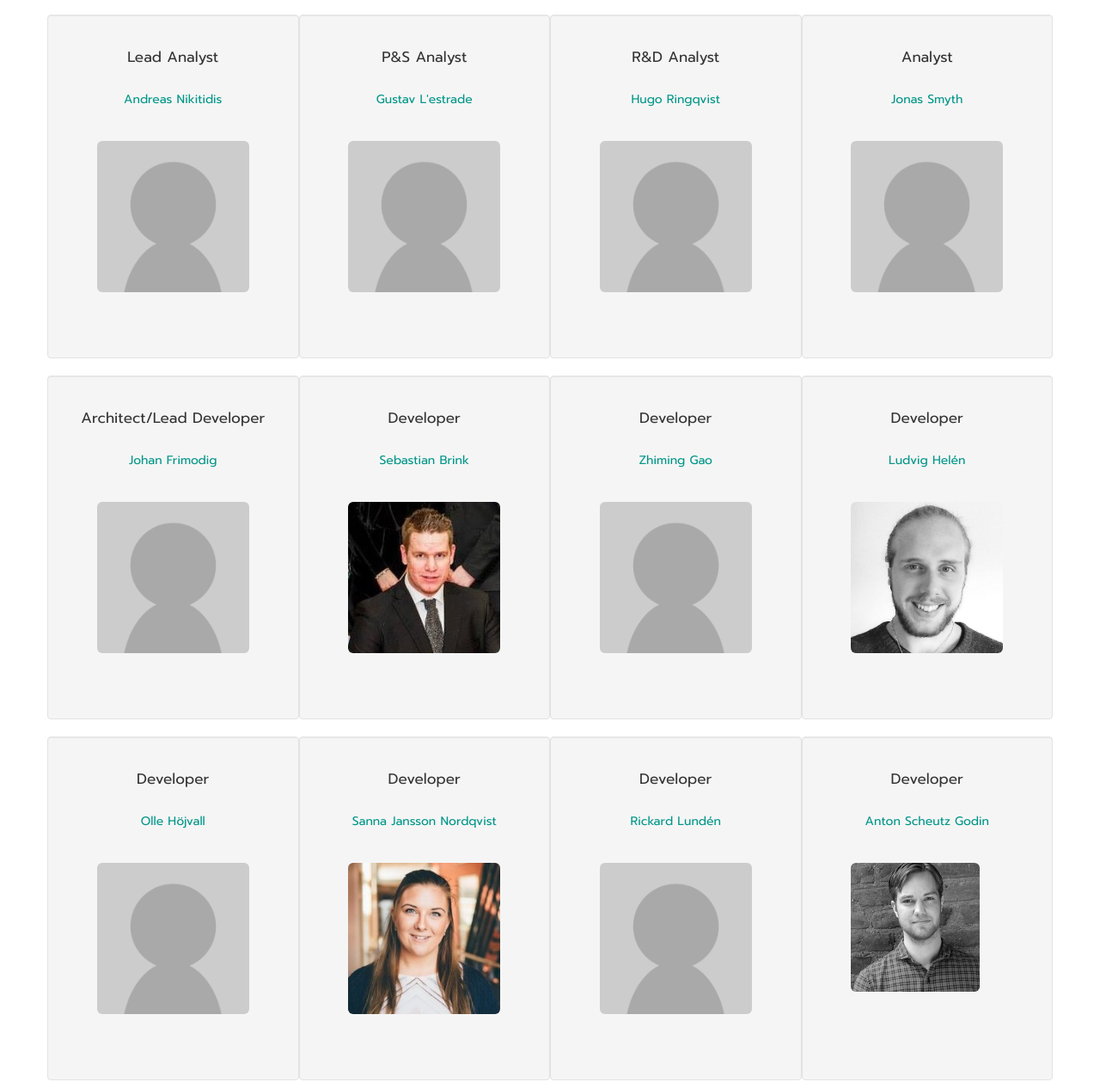
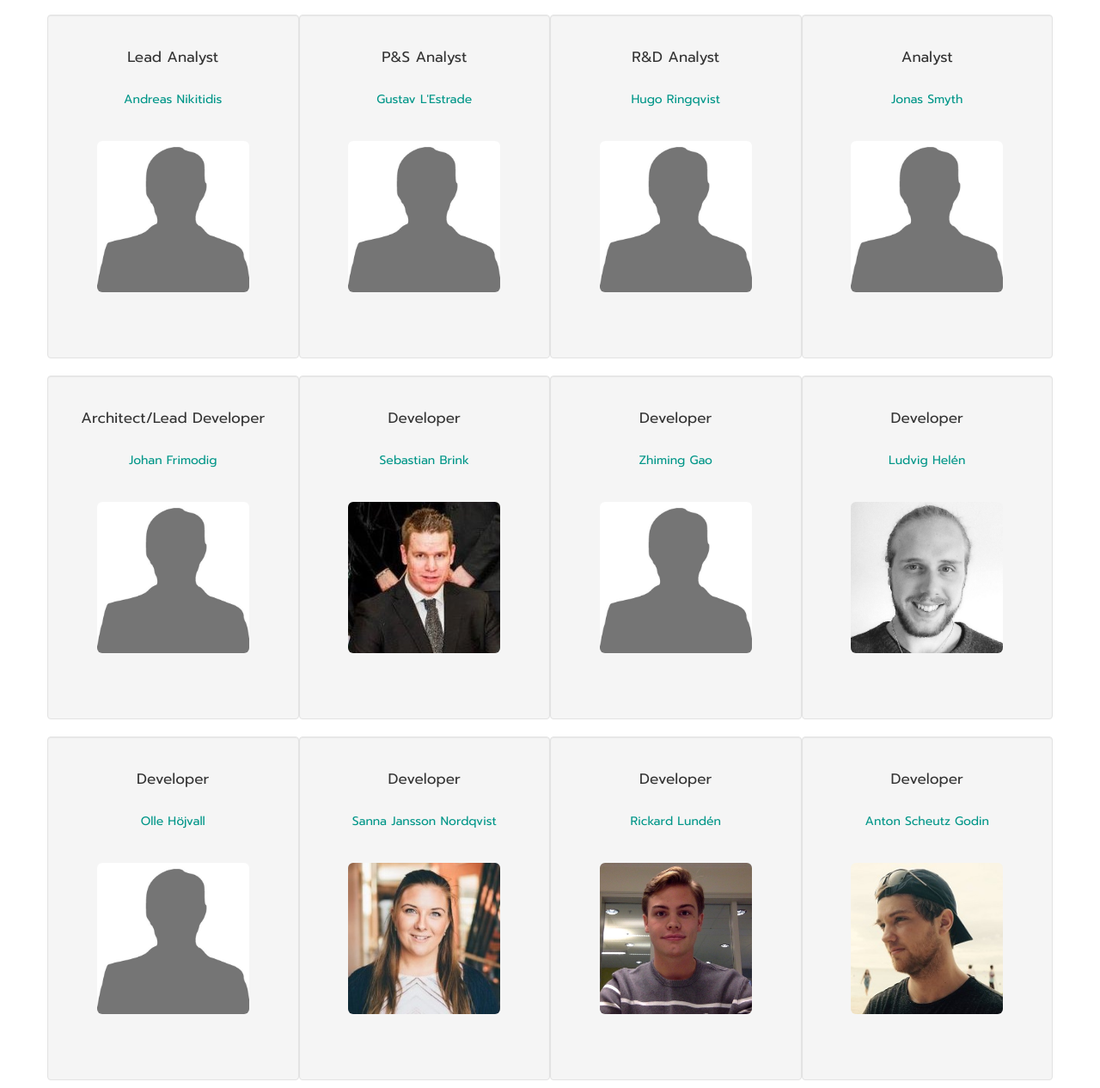
Before and after one commit to bossom/Seed, a plain HTML site: page index.html in a window 1280 px wide. Shown: the part 1194-2460 px from the top of the page at 86% size. Drawn offline with Linux system fonts and the light colour scheme.

Commit message:
More Pictures

```diff
--- a/index.html
+++ b/index.html
@@ -41,7 +41,7 @@
               <br>
               <a href="mailto:linab708@student.liu.se">Linn Abrahamsson</a>
                <div class="imgdiv">
-            <img src="img/noimage.png" class="img-responsive img-rounded">
+            <img src="img/noimage.jpg" class="img-responsive img-rounded">
             </div>
             </div>
             <div class="col-xs-12 col-sm-3 col-md-3 col-lg-3 well">
@@ -57,7 +57,7 @@
               <br>
               <a href="mailto:margu199@student.liu.se"> Marcus Gullbrandsson </a>
               <div class="imgdiv">
-            <img src="img/noimage.png" class="img-responsive img-rounded">
+            <img src="img/noimage.jpg" class="img-responsive img-rounded">
             </div>
             </div>
           </div>
@@ -86,7 +86,7 @@
               <br>
               <a href="mailto:oskdr321@student.liu.se">Oskar Drugge</a>
               <div class="imgdiv">
-            <img src="img/noimage.png" class="img-responsive img-rounded">
+            <img src="img/oskar.jpg" class="img-responsive img-rounded">
             </div>
             </div>
             <div class="col-xs-12 col-sm-3 col-md-3 col-lg-3 well">
@@ -94,7 +94,7 @@
               <br>
               <a href="mailto:chrli316@student.liu.se">Christoffer Lindahl</a>
               <div class="imgdiv">
-            <img src="img/noimage.png" class="img-responsive img-rounded">
+            <img src="img/noimage.jpg" class="img-responsive img-rounded">
             </div>
             </div>
           </div>
@@ -106,15 +106,15 @@
               <br>
               <a href="mailto:andni186@student.liu.se">Andreas Nikitidis</a>
               <div class="imgdiv">
-            <img src="img/noimage.png" class="img-responsive img-rounded">
+            <img src="img/noimage.jpg" class="img-responsive img-rounded">
             </div>
             </div>
             <div class="col-xs-12 col-sm-3 col-md-3 col-lg-3 well">
               <h2>P&S Analyst</h2>
               <br>
-              <a href="mailto:gusle521@student.liu.se">Gustav L'estrade</a>
+              <a href="mailto:gusle521@student.liu.se">Gustav L'Estrade</a>
               <div class="imgdiv">
-            <img src="img/noimage.png" class="img-responsive img-rounded">
+            <img src="img/noimage.jpg" class="img-responsive img-rounded">
             </div>
             </div>
             <div class="col-xs-12 col-sm-3 col-md-3 col-lg-3 well">
@@ -122,7 +122,7 @@
               <br>
               <a href="mailto:hugri775@student.liu.se">Hugo Ringqvist</a>
               <div class="imgdiv">
-            <img src="img/noimage.png" class="img-responsive img-rounded">
+            <img src="img/noimage.jpg" class="img-responsive img-rounded">
             </div>
             </div>
             <div class="col-xs-12 col-sm-3 col-md-3 col-lg-3 well">
@@ -130,7 +130,7 @@
               <br>
               <a href="mailto:jonsm761@student.liu.se"> Jonas Smyth </a>
               <div class="imgdiv">
-            <img src="img/noimage.png" class="img-responsive img-rounded">
+            <img src="img/noimage.jpg" class="img-responsive img-rounded">
             </div>
             </div>
           </div>
@@ -142,7 +142,7 @@
               <br>
               <a href="mailto:johfr035@student.liu.se ">Johan Frimodig </a>
               <div class="imgdiv">
-            <img src="img/noimage.png" class="img-responsive img-rounded">
+            <img src="img/noimage.jpg" class="img-responsive img-rounded">
             </div>
             </div>
             <div class="col-xs-12 col-sm-3 col-md-3 col-lg-3 well">
@@ -159,7 +159,7 @@
               <br>
               <a href="mailto:zhiga600@student.liu.se">Zhiming Gao</a>
               <div class="imgdiv">
-            <img src="img/noimage.png" class="img-responsive img-rounded">
+            <img src="img/noimage.jpg" class="img-responsive img-rounded">
             </div>
             </div>
             <div class="col-xs-12 col-sm-3 col-md-3 col-lg-3 well">
@@ -179,7 +179,7 @@
               <br>
               <a href="mailto:oloho948@student.liu.se">Olle Höjvall </a>
               <div class="imgdiv">
-            <img src="img/noimage.png" class="img-responsive img-rounded">
+            <img src="img/noimage.jpg" class="img-responsive img-rounded">
             </div>
             </div>
             <div class="col-xs-12 col-sm-3 col-md-3 col-lg-3 well">
@@ -195,7 +195,7 @@
               <br>
               <a href="mailto:riclu664@student.liu.se">Rickard Lundén</a>
               <div class="imgdiv">
-            <img src="img/noimage.png" class="img-responsive img-rounded">
+            <img src="img/rickard.jpg" class="img-responsive img-rounded">
             </div>
             </div>
             <div class="col-xs-12 col-sm-3 col-md-3 col-lg-3 well">
@@ -203,7 +203,7 @@
               <br>
               <a href="mailto:antgo684@student.liu.se">Anton Scheutz Godin </a>
               <div class="imgdiv">
-            <img src="img/anton.png" class="img-responsive img-rounded">
+            <img src="img/antons.jpg" class="img-responsive img-rounded">
             </div>
             </div>
           </div>
@@ -215,7 +215,7 @@
               <br>
               <a href="mailto:levsa958@student.liu.se">Levi Sällberg</a>
               <div class="imgdiv">
-            <img src="img/noimage.png" class="img-responsive img-rounded">
+            <img src="img/noimage.jpg" class="img-responsive img-rounded">
             </div>
             </div>
             <div class="col-xs-12 col-sm-3 col-md-3 col-lg-3 well">
@@ -223,7 +223,7 @@
               <br>
               <a href="mailto:ivaoh618@student.liu.se">Ivan Öhrman</a>
               <div class="imgdiv">
-            <img src="img/noimage.png" class="img-responsive img-rounded">
+            <img src="img/noimage.jpg" class="img-responsive img-rounded">
             </div>
             </div>
             <div class="col-xs-12 col-sm-3 col-md-3 col-lg-3 well">
@@ -239,7 +239,7 @@
               <br>
               <a href="mailto:jenwa917@student.liu.se">Jens Wallgren</a>
               <div class="imgdiv">
-            <img src="img/noimage.png" class="img-responsive img-rounded">
+            <img src="img/noimage.jpg" class="img-responsive img-rounded">
             </div>
             </div>
           </div>
@@ -260,7 +260,7 @@
               <br>
               <a href="mailto:jonlo577@student.liu.se">Jonathan Lodenius</a>
               <div class="imgdiv">
-            <img src="img/noimage.png" class="img-responsive img-rounded">
+            <img src="img/noimage.jpg" class="img-responsive img-rounded">
             </div>
             </div>
             <div class="col-xs-12 col-sm-3 col-md-3 col-lg-3 well">
@@ -289,7 +289,7 @@
               <br>
               <a href="mailto:simgu934@student.liu.se">Simon Gummesson</a>
               <div class="imgdiv">
-            <img src="img/noimage.png" class="img-responsive img-rounded">
+            <img src="img/noimage.jpg" class="img-responsive img-rounded">
             </div>
             </div>
             <div class="col-xs-12 col-sm-4 col-md-4 col-lg-4 well">
@@ -297,7 +297,7 @@
               <br>
               <a href="mailto:kubla347@student.liu.se">Kuba Lacki</a>
               <div class="imgdiv">
-            <img src="img/noimage.png" class="img-responsive img-rounded">
+            <img src="img/noimage.jpg" class="img-responsive img-rounded">
             </div>
             </div>
             <div class="col-xs-12 col-sm-4 col-md-4 col-lg-4 well">
@@ -305,7 +305,7 @@
               <br>
               <a href="mailto:annol728@student.liu.se">Anna Olajos</a>
               <div class="imgdiv">
-            <img src="img/noimage.png" class="img-responsive img-rounded">
+            <img src="img/noimage.jpg" class="img-responsive img-rounded">
             </div>
             </div>
           </div>
```
Also changed, not shown: img/anton.png (deleted), img/antons.jpg (added), img/noimage.jpg (added), img/oskar.jpg (added), img/rickard.jpg (added).
